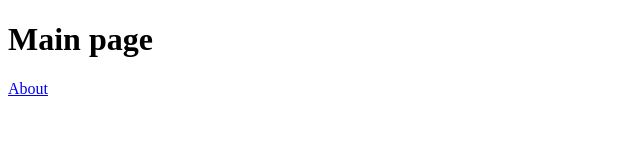
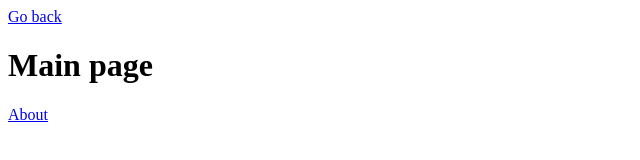
Before and after one commit to reunie24/reunie24.github.io, a plain HTML site: page samples/links/index.html in a window 1280 px wide. Shown: the whole page, without its empty margins (0-640 px from the left). Drawn offline with Linux system fonts and the light colour scheme.

Commit message:
added go back

```diff
--- a/samples/links/index.html
+++ b/samples/links/index.html
@@ -5,6 +5,7 @@
     <title></title>
   </head>
   <body>
+   <a href="../../index.html">Go back</a>
     <h1>Main page</h1>
     <a href="about.html">About</a>
   </body>
```
